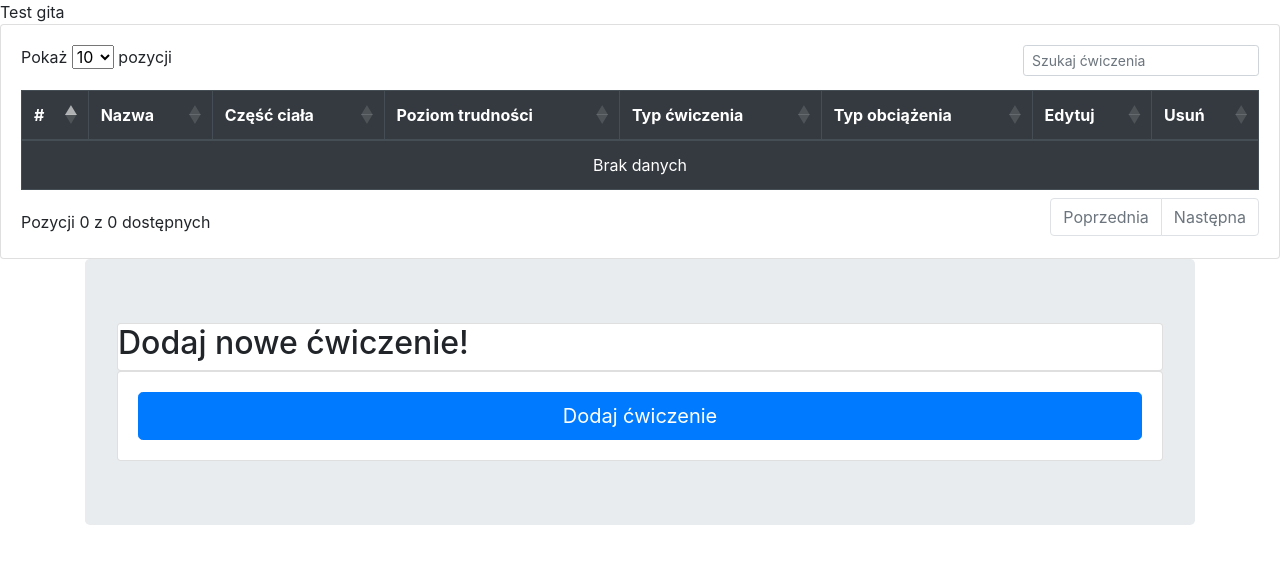
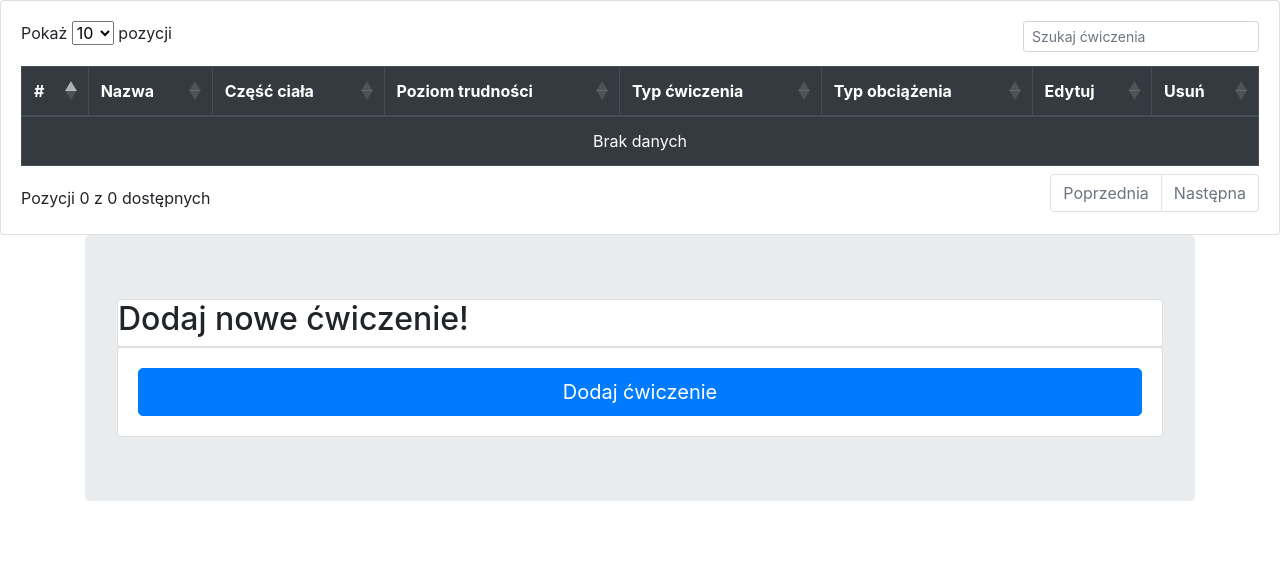
Before and after one commit to DiLLovsky/egymnator, a PHP site: page /exercises.php in a window 1280 px wide. Shown: the top 564 px of the page. Run offline with PHP 8.4, Linux system fonts and the light colour scheme; the visitor is signed in with stand-in values (Sample User, id 1); data that the repository does not hold is empty; some libraries are stand-ins or nearby versions.

Commit message:
powrót do normalnej wersji

```diff
--- a/exercises.php
+++ b/exercises.php
@@ -21,7 +21,6 @@ if(!isset($_SESSION['zalogowany']))
 </head>
 
 <body>
-Test gita
     <div class="card">
         <div class="card-body">
 
@@ -400,8 +399,7 @@ Test gita
             });
         });
     </script>
-
-<script>
+    <script>
         $(document).ready(function (){
             $('.deletebtn').on('click', function(){
                 $('#deletemodal').modal('show');
```
